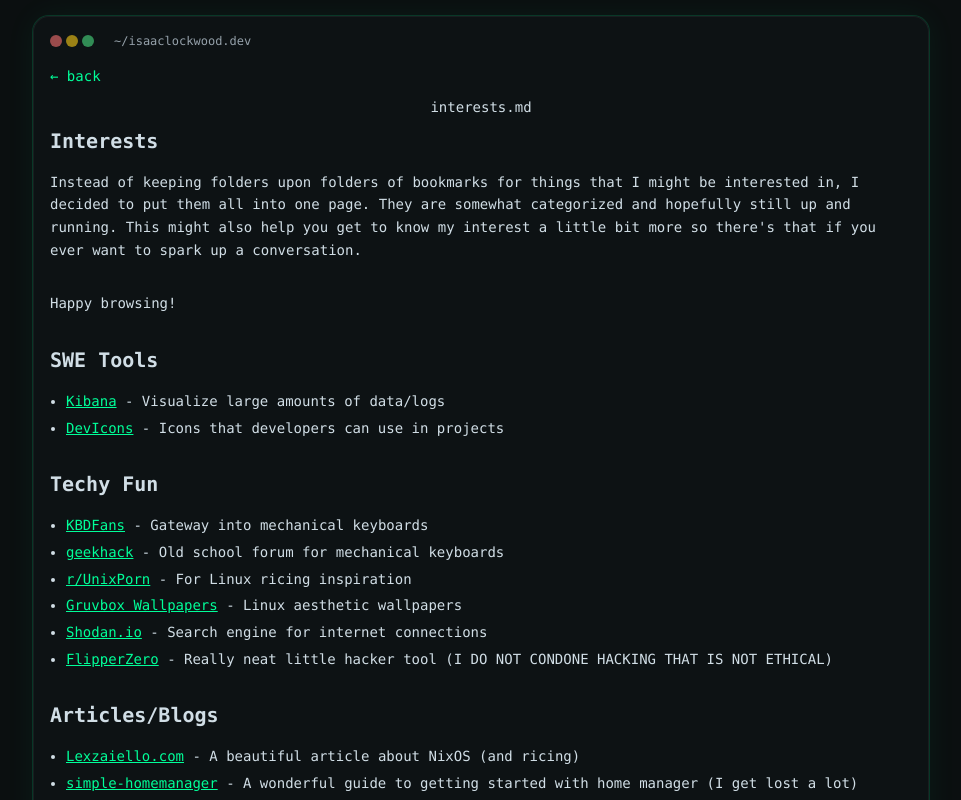
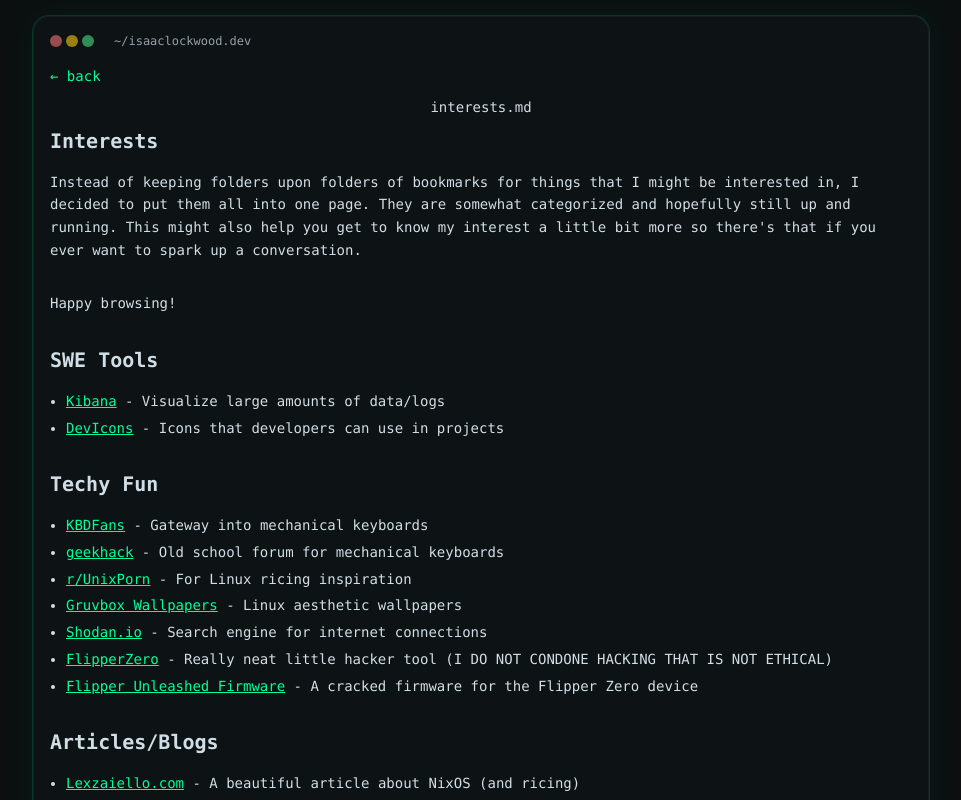
Before and after one commit to Lockwood-02/pw, a React (Vite) app: page /interests in a window 1280 px wide. Shown: the top 800 px of the page, without its empty margins (159-1120 px from the left). Built offline with nearby package versions, Linux system fonts and the light colour scheme.

Commit message:
Added new blog

```diff
--- a/src/components/FileViewer.jsx
+++ b/src/components/FileViewer.jsx
@@ -67,6 +67,12 @@
       `<code class="font-mono text-[0.85em] px-1 py-0.5 rounded bg-white/5 border border-white/10">${escapeHtml(
         m
       )}</code>`
+    );
+
+    // center block: ::center some text::
+    text = text.replace(
+      /::center\s+([\s\S]+?)::/g,
+      `<div class="text-center">$1</div>`
     );
 
     // **bold**
--- /dev/null
+++ b/src/content/blogs/2025/Flipper_Zero.md
@@ -0,0 +1,9 @@
+# Flipper_Zero
+09-11-2025
+<div style="text-align:center">"**Flipper Zero** is a portable multi-tool for pentesters and geeks in a toy-like body. It loves hacking digital stuff, such as radio protocols, access control systems, hardware, and more. It's fully open-source and customizable, so you can extend it in whatever way you like."</div>
+
+During my graduate studies, I had come across someone who had a small device to show me. This small device is what you have read about above. It was a simple, stock device that could connect and access different signals and devices across a semi-large range. At the time, my understanding was that it was a glorified universal remote but nonetheless, I was interested. I had thought that I had learned as much as I could about technology. Of course, I had known there were much more advanced or specialized sections of tech out there, but never had I imagined there would be something so accessible as this small device. It really opened my eyes to see that if I really wanted to or really tried, I could get into _any_ genre of tech.
+
+That same month, I had a device of my own. Initially, all I really used it for was for what I assumed it was at first, a glorified universal remote. I would turn on and off the tv in the living room and in our basement but that was really the extent of what I could do at the time (or my small minded approach to it). I carried it around with me all day every day hoping to encounter a reason to use it and for a while, I never found that reason. Then, I stayed at a hotel. I remembered that the flipper has the capability to scan my hotel card, and I could use it to enter my room. **This sparked my interest back up again**. So sure enough, I used the NFC scanner and got the data for my card, and was able to use it to emulate the signal and open the door to my room. At this point, I was able to feel justification for my purchase. I knew there was probably much more in store, but I was still far from learning about it.
+
+Flash forward a few years, up until about a couple of weeks ago, I had practically forgotten about it. I was browsing in [r/Hacking](https://www.reddit.com/r/hacking/wiki/index/) (this is during the time where I am learning more about linux and more about cyber-security), when I saw someone post about their flipper. It was like a memory of a childhood toy had appeared in my mind and I went into a scramble looking for it. I eventually found my precious **_Lubinos_** (the name my flipper was given), and bought him some new clothes (see image).
--- a/src/content/interests.md
+++ b/src/content/interests.md
@@ -14,6 +14,7 @@
 - [Gruvbox Wallpapers](https://gruvbox-wallpapers.pages.dev/) - Linux aesthetic wallpapers
 - [Shodan.io](https://www.shodan.io/) - Search engine for internet connections
 - [FlipperZero](https://flipperzero.one/) - Really neat little hacker tool (I DO NOT CONDONE HACKING THAT IS NOT ETHICAL)
+- [Flipper Unleashed Firmware](https://github.com/DarkFlippers/unleashed-firmware) - A cracked firmware for the Flipper Zero device
 
 # Articles/Blogs
 - [Lexzaiello.com](https://lexzaiello.com/posts/nixos/) - A beautiful article about NixOS (and ricing)
```
Also changed, not shown: public/images/FlipperOG.PNG (added).
